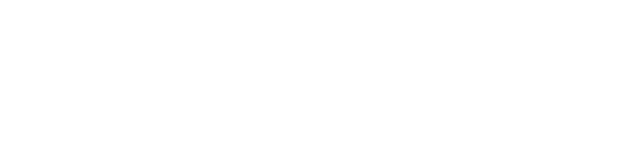
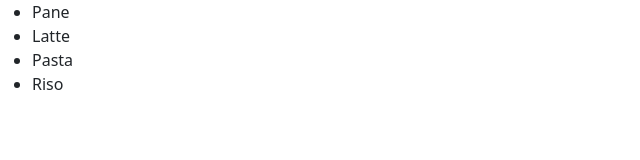
Before and after one commit to diego-cavenati/js-lista-spesa, a plain HTML site: page index.html in a window 1280 px wide. Shown: the whole page, without its empty margins (0-640 px from the left). Drawn offline with nearby package versions, Linux system fonts and the light colour scheme.

Commit message:
add js list item with array

```diff
--- a/assets/js/main.js
+++ b/assets/js/main.js
@@ -0,0 +1,25 @@
+// Lista della spesa
+
+// Definisco l'array con la lista della spesa
+const shoppingList = [
+    "Pane",
+    "Latte",
+    "Pasta",
+    "Riso"
+]
+
+// seleziono l'elemento nella DOM
+const shoppingListElement = document.querySelector(".shopping");
+
+
+let i = 0
+
+while (i < shoppingList.length) {
+
+    const element = shoppingList[i];
+
+    const liElement = `<li>${element}</li>`;
+    shoppingListElement.insertAdjacentHTML('beforeend', liElement)
+
+    i++
+}
--- a/index.html
+++ b/index.html
@@ -16,6 +16,7 @@
     </head>
     <body>
 
+        <ul class="shopping"></ul>
 
 
 
```
Also changed, not shown: 1 other file.
